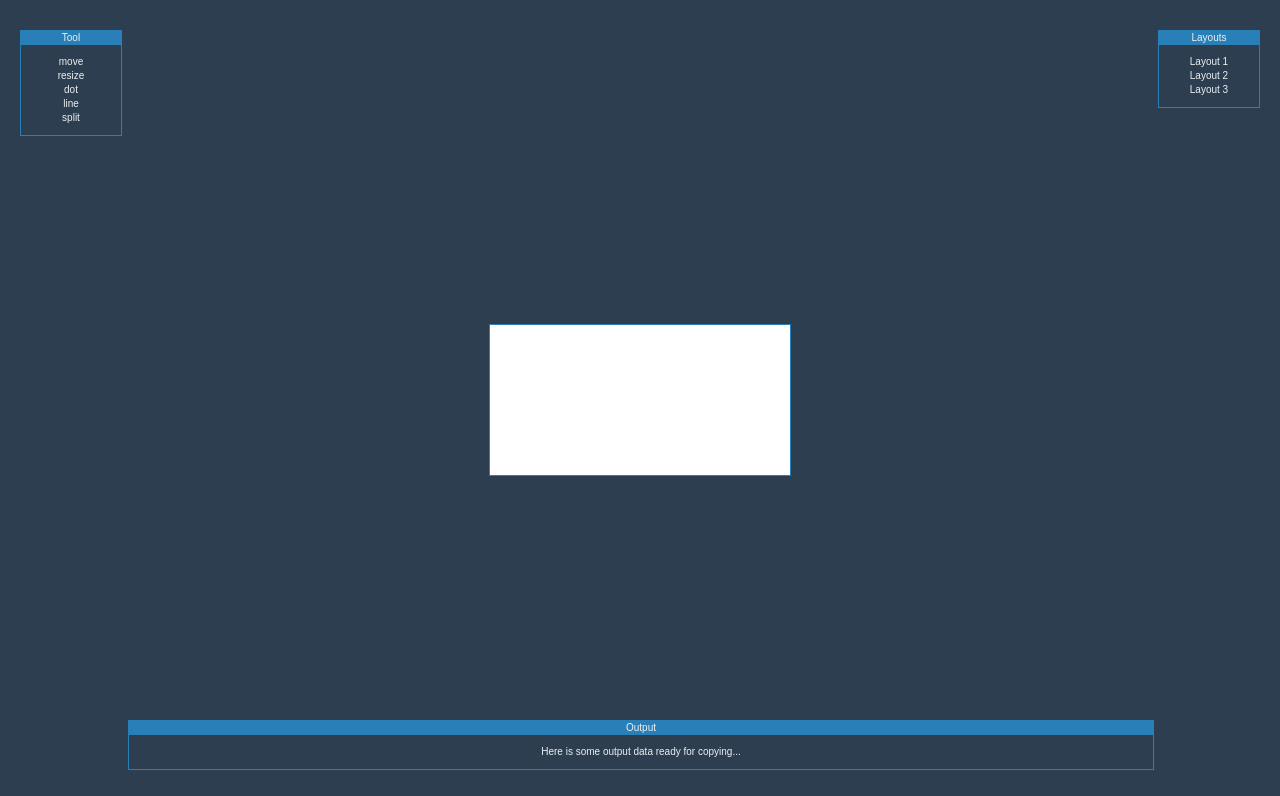
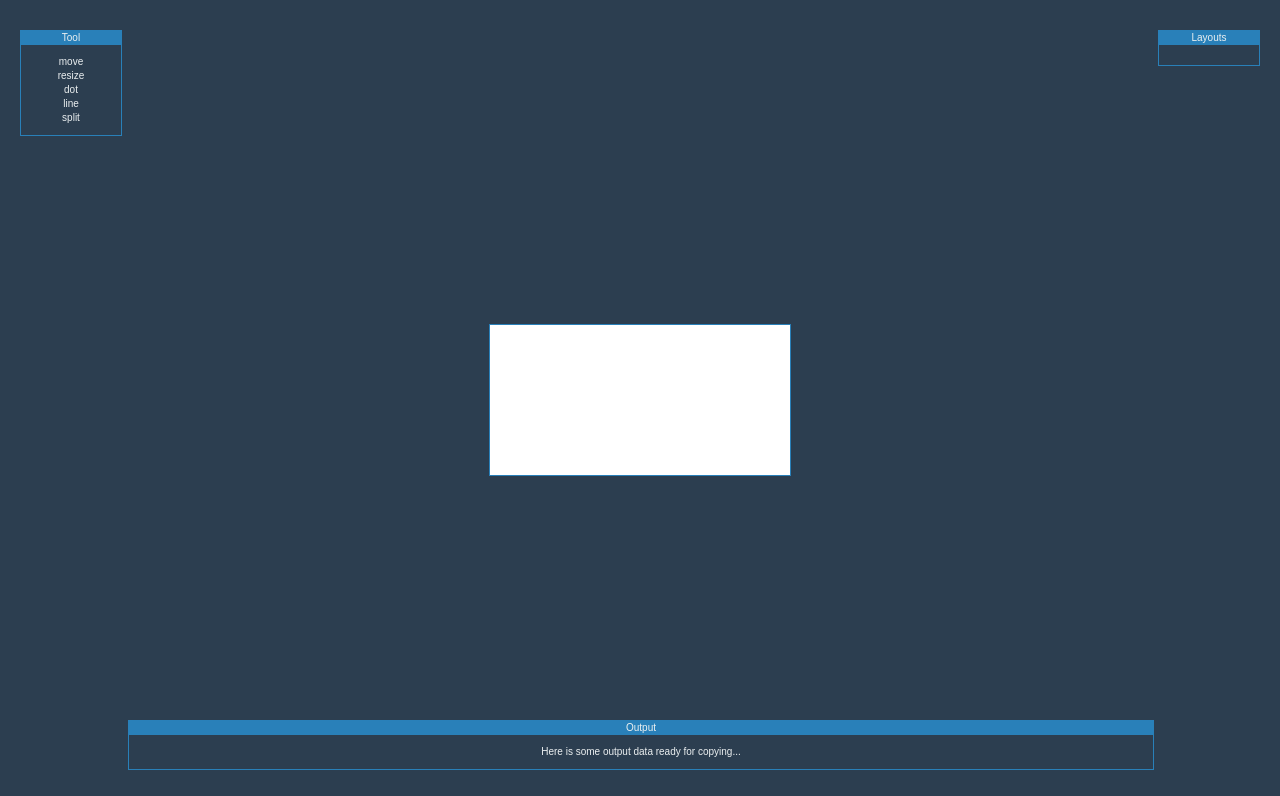
Before and after one commit to vik-13/dots.paint.react, a React app: page / in a window 1280 px wide. Shown: the top 796 px of the page. Built offline with nearby package versions, Linux system fonts and the light colour scheme; the HTML template or start-up script is replaced by a standard one.

Commit message:
updates...

```diff
--- a/src/app/controls/layouts/layouts.jsx
+++ b/src/app/controls/layouts/layouts.jsx
@@ -1,6 +1,15 @@
 import React from 'react';
 
+import DrawLayouts from '../../draw/layouts';
+
 export default class Layouts extends React.Component {
+    constructor() {
+        super();
+        this.state = {
+            layouts: DrawLayouts.getLayouts()
+        };
+    }
+
     render() {
         return (
             <div class="control layouts">
@@ -9,9 +18,9 @@ export default class Layouts extends React.Component {
                 </div>
                 <div class="control-body">
                     <div class="layouts">
-                        <div class="layout">Layout 1</div>
-                        <div class="layout">Layout 2</div>
-                        <div class="layout">Layout 3</div>
+                        {this.state.layouts.map(layout => {
+                            return <div class="layout">{layout.name}</div>
+                        })}
                     </div>
                 </div>
             </div>
--- a/src/app/draw/draw.jsx
+++ b/src/app/draw/draw.jsx
@@ -1,11 +1,11 @@
-import Layouts from './layouts';
+import DrawLayouts from './layouts';
 import Render from './render';
 import Paint from './paint';
 
 
 export default class Draw {
     static init() {
-        Layouts.add();
+        DrawLayouts.add();
 
         Render.init();
 
--- a/src/app/draw/layouts.jsx
+++ b/src/app/draw/layouts.jsx
@@ -2,7 +2,7 @@ import Layout from './layout';
 
 let layouts = [];
 let currentLayout = false;
-export default class Layouts {
+export default class DrawLayouts {
     static add() {
         let layout = new Layout();
         layouts.push(layout);
--- a/src/app/draw/paint.jsx
+++ b/src/app/draw/paint.jsx
@@ -1,4 +1,4 @@
-import Layouts from './layouts';
+import DrawLayouts from './layouts';
 
 let highlights = [];
 let isMoving = false;
@@ -6,7 +6,7 @@ let isMoving = false;
 export default class Paint {
 
     static update(x, y) {
-        var layout = Layouts.getCurrentLayout(),
+        var layout = DrawLayouts.getCurrentLayout(),
             i, r;
 
         if (!isMoving) {
@@ -39,7 +39,7 @@ export default class Paint {
         if (isMoving) {
             isMoving = false;
         } else {
-            Layouts.getCurrentLayout().push(x, y);
+            DrawLayouts.getCurrentLayout().push(x, y);
         }
     }
 }
--- a/src/app/draw/render.jsx
+++ b/src/app/draw/render.jsx
@@ -1,4 +1,4 @@
-import Layouts from './layouts';
+import DrawLayouts from './layouts';
 
 let canvas;
 let context;
@@ -25,9 +25,9 @@ export default class Render {
     }
 
     static drawLayouts() {
-        var layouts = Layouts.getLayouts(), i;
+        var layouts = DrawLayouts.getLayouts(), i;
         for (i = 0; i < layouts.length; i++) {
-            if (layouts[i].dots.length > 1 && layouts[i].visibility) {
+            if (layouts[i].dots.length >= 1 && layouts[i].visibility) {
                 this.drawLayout(layouts[i]);
             }
         }
@@ -44,7 +44,7 @@ export default class Render {
             } else {
                 context.lineTo(layout.dots[i].x, layout.dots[i].y);
             }
-            if (layout.dots[i].highlight && !layout.locked && Layouts.getCurrentLayout() == layout) {
+            if (layout.dots[i].highlight && !layout.locked && DrawLayouts.getCurrentLayout() == layout) {
                 this.drawHighlight(layout.dots[i].x, layout.dots[i].y);
             }
         }
```
